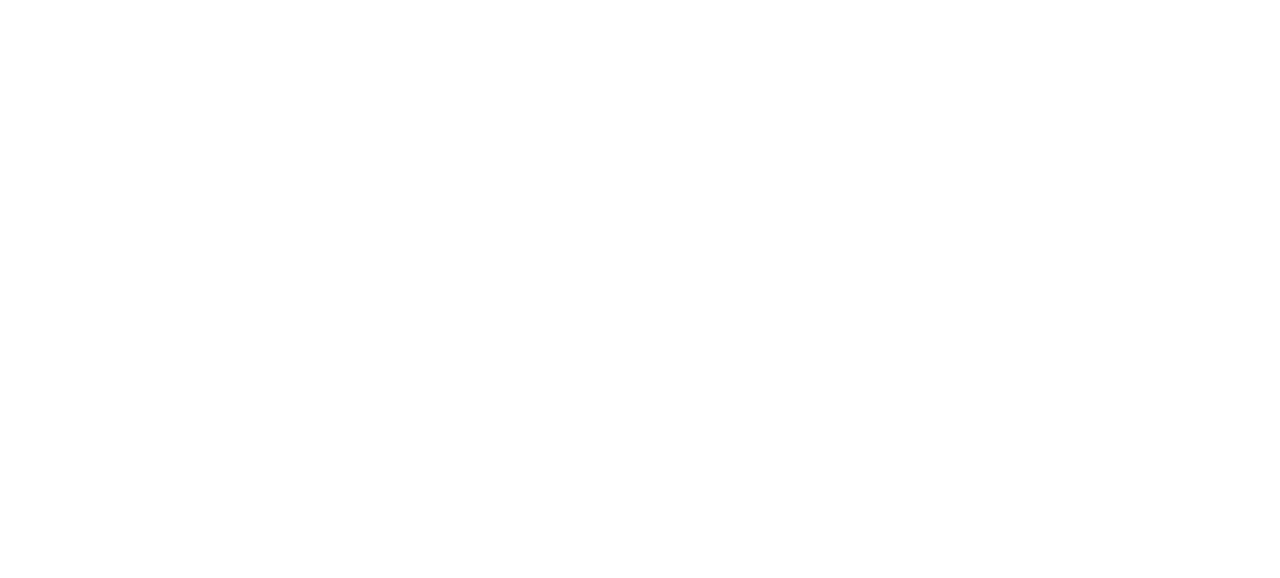
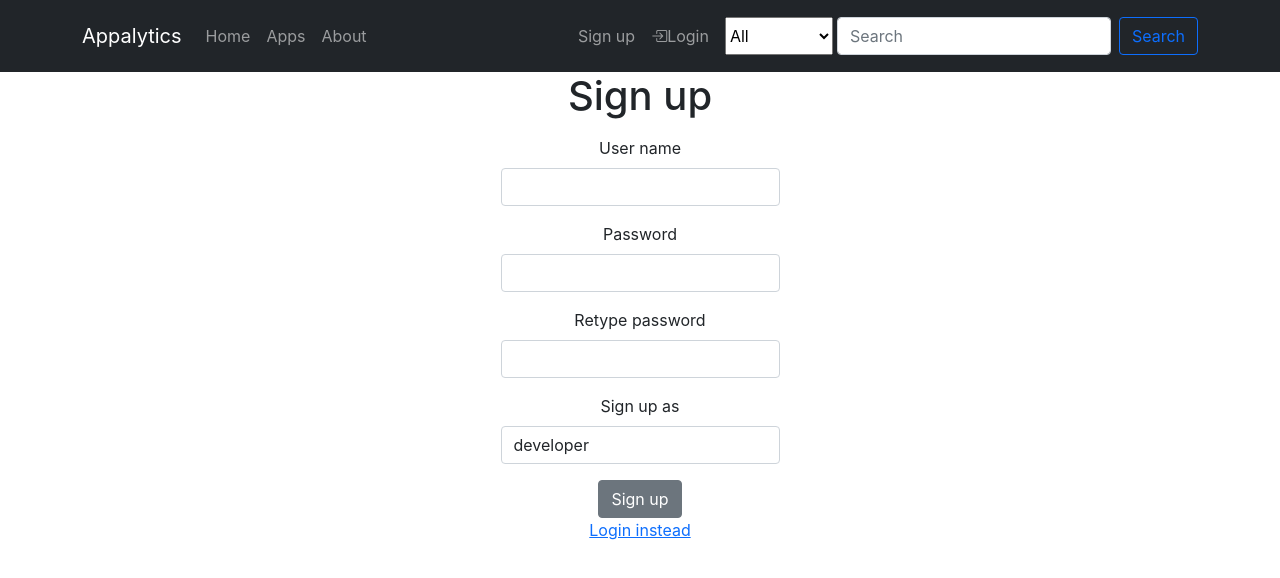
Before and after one commit to aabdrakmanov/frontend-seng401, a React (Create React App) app: page /signup in a window 1280 px wide. Before the commit this address had no page. Shown: the top 578 px of the page. Built offline with nearby package versions, Linux system fonts and the light colour scheme.

Commit message:
added usercontext and updated pages

```diff
--- a/public/index.html
+++ b/public/index.html
@@ -2,7 +2,7 @@
 <html lang="en">
   <head>
     <meta charset="utf-8" />
-    <link rel="icon" href="%PUBLIC_URL%/favicon.ico" />
+    <link rel="icon" href="https://cdn.discordapp.com/emojis/777432316301017088.webp?size=128&quality=lossless" />
     <meta name="viewport" content="width=device-width, initial-scale=1" />
     <meta name="theme-color" content="#000000" />
     <meta
--- a/src/App.js
+++ b/src/App.js
@@ -4,20 +4,23 @@ import Home from './pages/Home';
 import { BrowserRouter as Router, Routes, Route } from 'react-router-dom'
 import About from './pages/About';
 import Login from './pages/Login';
-import Register from './pages/Register'
+import Signup from './pages/Signup'
+import { UserProvider } from './context/UserContext';
 function App() {
   return (
+    <UserProvider>
     <div className="App">
       <Router>
         <Routes>
           <Route path = '/' element = {<Home/>} />
           <Route path = '/about' element = {<About/>} />
           <Route path = '/login' element = {<Login/>} />
-          <Route path = '/register' element = {<Register/>} />
+          <Route path = '/signup' element = {<Signup/>} />
         </Routes>
 
       </Router>
     </div>
+    </UserProvider>
   );
 }
 
--- a/src/components/Navbar.jsx
+++ b/src/components/Navbar.jsx
@@ -10,7 +10,7 @@ function Navbar() {
   const [formOption, setFormOption] = useState("All");
 
   const searchFunction = () => {
-    if(formText.length == 0){
+    if(formText.length === 0){
       navigate("/");
       return
     }
@@ -98,8 +98,8 @@ function Navbar() {
             ) : (
               <>
                 <li className="nav-item">
-                  <Link className="nav-link" to="/register">
-                    Register
+                  <Link className="nav-link" to="/signup">
+                    Sign up
                   </Link>
                 </li>
                 <li className="nav-item">
@@ -129,7 +129,7 @@ function Navbar() {
               placeholder="Search"
               aria-label="Search"
             />
-            <button className="btn btn-outline-success" type="submit">
+            <button className="btn btn-outline-primary" type="submit">
               Search
             </button>
           </form>
--- /dev/null
+++ b/src/context/UserContext.js
@@ -0,0 +1,26 @@
+import React from "react";
+import { createContext, useState } from "react";
+//stores all the user info for all the components to share
+const UserContext = createContext();
+export const UserProvider = ({ children }) => {
+  const [user, setUser] = useState(null);
+  const login = () => {
+    //makes some call to the api to validate login, if login valid set user , else keep user as null
+  };
+  const logout = () => {
+    setUser(null);
+  };
+  return (
+    <UserContext.Provider
+      value={{
+        user,
+        logout,
+        login,
+      }}
+    >
+      {children}
+    </UserContext.Provider>
+  );
+};
+
+export default UserContext;
--- a/src/pages/Login.jsx
+++ b/src/pages/Login.jsx
@@ -1,58 +1,77 @@
-import React from 'react'
-import Navbar from '../components/Navbar'
-import { useState } from 'react'
-import { useNavigate } from 'react-router-dom'
+import React from "react";
+import Navbar from "../components/Navbar";
+import { useState } from "react";
+import { useNavigate,Link } from "react-router-dom";
 function Login() {
-    const navigate = useNavigate()
+  const navigate = useNavigate();
   const [loginInfo, setLoginInfo] = useState({
-        username : '',
-        password : '',
-    })
-    const [error,setError] = useState(false)
-    const onSubmit = async(e) =>{
-        e.preventDefault()
+    username: "",
+    password: "",
+  });
+  const [error, setError] = useState(false);
+  const onSubmit = async (e) => {
+    e.preventDefault();
     //probably needs something to validate the login first
-        if(loginInfo.username === "ai" && loginInfo.password === "hayasaka"){
+    if (loginInfo.username === "ai" && loginInfo.password === "hayasaka") {
       //probably needs to set the state in the context
-            navigate('/')
+      navigate("/");
+    } else {
+      setError(true);
     }
-        else {
-            setError(true)
-        }
-    }
+  };
   const setInput = (e) => {
     setLoginInfo((oldState) => {
-            return  {
+      return {
         ...oldState,
-                [e.target.id] : e.target.value
-            }
-        }
-        )
-    }
+        [e.target.id]: e.target.value,
+      };
+    });
+  };
   return (
-      <><Navbar />
-      <div className = "container">
-          <h1 className = "mb-3">Log in</h1>
-      <form onSubmit={onSubmit} >
+    <>
+      <Navbar />
+      <div className="container">
+        <h1 className="mb-3">Log in</h1>
+        <form onSubmit={onSubmit}>
           <div className="mb-3">
-              <label htmlFor="username" className="form-label">User name</label>
-              <div className = "d-flex justify-content-center ">
-              <input onChange = {setInput} value = {loginInfo.username} type="text" className="w-25 form-control" id="username" />
+            <label htmlFor="username" className="form-label">
+              User name
+            </label>
+            <div className="d-flex justify-content-center ">
+              <input
+                onChange={setInput}
+                value={loginInfo.username}
+                type="text"
+                className="w-25 form-control"
+                id="username"
+              />
             </div>
-
           </div>
           <div className="mb-3 ">
-              <label htmlFor="password" className="form-label">Password</label>
-              <div className = "d-flex justify-content-center ">
-              <input onChange = {setInput} value = {loginInfo.password} type="password" className=" w-25 form-control" id="password" />
+            <label htmlFor="password" className="form-label">
+              Password
+            </label>
+            <div className="d-flex justify-content-center ">
+              <input
+                onChange={setInput}
+                value={loginInfo.password}
+                type="password"
+                className=" w-25 form-control"
+                id="password"
+              />
             </div>
           </div>
-          <button type="submit" className="btn btn-secondary">Login</button>
+          <button type="submit" className="btn btn-secondary">
+            Login
+          </button>
         </form>
-     {error && <p className='mt-1 text-danger'>Invalid username or password</p>}
+        <Link to = "/signup">Sign up instead</Link>
+        {error && (
+          <p className="mt-1 text-danger">Invalid username or password</p>
+        )}
       </div>
     </>
-  )
+  );
 }
 
-export default Login
+export default Login;
--- /dev/null
+++ b/src/pages/Signup.jsx
@@ -0,0 +1,113 @@
+import React from "react";
+import Navbar from "../components/Navbar";
+import { useState } from "react";
+import { useNavigate,Link } from "react-router-dom";
+function Signup() {
+  const navigate = useNavigate();
+  const [registerInfo, setRegisterInfo] = useState({
+    username: "",
+    password: "",
+    retype: "",
+    type: "developer",
+  });
+  const [error, setError] = useState("");
+  const onSubmit = async (e) => {
+    e.preventDefault();
+    //probably needs something to validate the details first
+    if (
+      registerInfo.username.length === 0 ||
+      registerInfo.password.length === 0
+    ) {
+      setError("username or password cannot be null");
+    } else if (registerInfo.password !== registerInfo.retype) {
+      setError("retyped password does not match password");
+    } else {
+      //add user to database, set state for user as if they logged in
+      navigate("/");
+    }
+  };
+  const setInput = (e) => {
+    setRegisterInfo((oldState) => {
+      return {
+        ...oldState,
+        [e.target.id]: e.target.value,
+      };
+    });
+  };
+  return (
+    <>
+      <Navbar />
+      <div className="container">
+        <h1 className="mb-3">Sign up</h1>
+        <form onSubmit={onSubmit}>
+          <div className="mb-3">
+            <label htmlFor="username" className="form-label">
+              User name
+            </label>
+            <div className="d-flex justify-content-center ">
+              <input
+                onChange={setInput}
+                value={registerInfo.username}
+                type="text"
+                className="w-25 form-control"
+                id="username"
+              />
+            </div>
+          </div>
+          <div className="mb-3 ">
+            <label htmlFor="password" className="form-label">
+              Password
+            </label>
+            <div className="d-flex justify-content-center ">
+              <input
+                onChange={setInput}
+                value={registerInfo.password}
+                type="password"
+                className=" w-25 form-control"
+                id="password"
+              />
+            </div>
+          </div>
+          <div className="mb-3 ">
+            <label htmlFor="retype" className="form-label">
+              Retype password
+            </label>
+            <div className="d-flex justify-content-center ">
+              <input
+                onChange={setInput}
+                value={registerInfo.retype}
+                type="password"
+                className=" w-25 form-control"
+                id="retype"
+              />
+            </div>
+          </div>
+          <div className="mb-3 ">
+            <label htmlFor="type" className="form-label">
+              Sign up as
+            </label>
+            <div className="d-flex justify-content-center ">
+              <select
+                onChange={setInput}
+                className="form-control w-25"
+                id="type"
+                value={registerInfo.type}
+              >
+                <option value="developer">developer</option>
+                <option value="normal user">normal user</option>
+              </select>
+            </div>
+          </div>
+          <button type="submit" className="btn btn-secondary">
+            Sign up
+          </button>
+        </form>
+
+        {error.length !== 0 && <p className="mt-1 text-danger">{error}</p>}
+        <Link to = "/login">Login instead</Link>
+      </div>
+    </>
+  );
+}
+
+export default Signup;
```
Also changed, not shown: src/pages/Register.jsx (deleted, +0 -80 lines). Lines whose indentation alone changed are shown as unchanged.
